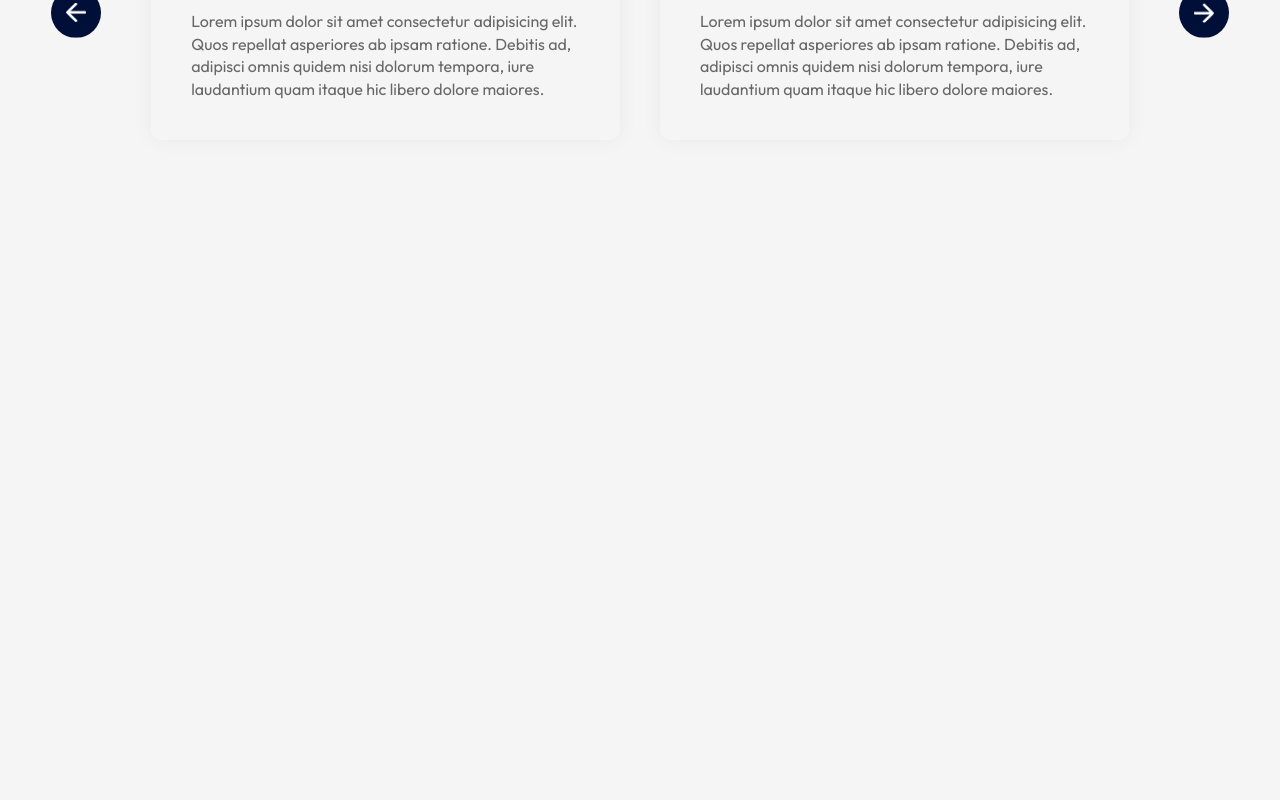
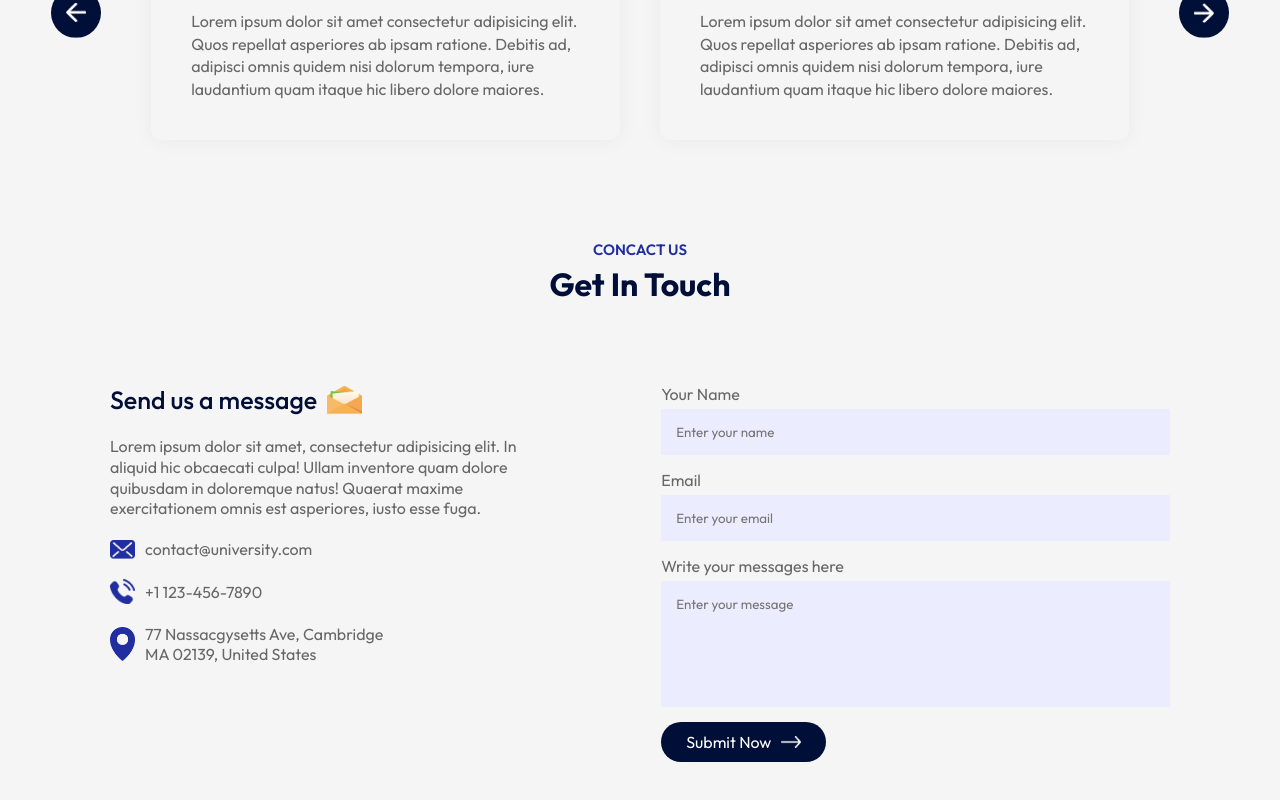
Before and after one commit to PhoebeHuHu/Landing-Page-University, a React (Vite) app in the folder unipage/: page / in a window 1280 px wide. Shown: the part 2801-3601 px from the top of the page. Before the commit the page ends 3049 px from the top, so only its background shows below. Built offline with nearby package versions, Linux system fonts and the light colour scheme.

Commit message:
new component: contact form(web3forms)

```diff
--- a/unipage/src/App.jsx
+++ b/unipage/src/App.jsx
@@ -6,6 +6,7 @@ import Title from './components/common/title/Title'
 import About from './components/about/About'
 import Campus from './components/campus/Campus'
 import Testimonials from './components/testimonials/Testimonials'
+import Contact from './components/contact/Contact'
 
 const App = () => {
   return (
@@ -20,6 +21,8 @@ const App = () => {
         <Campus />
         <Title subTitle='testimonials' title='what student says' />
         <Testimonials />
+        <Title subTitle='concact us' title='get in touch' />
+        <Contact />
       </div>
 
     </>
--- /dev/null
+++ b/unipage/src/components/contact/Contact.jsx
@@ -0,0 +1,63 @@
+import React from 'react'
+import './contact.css'
+
+import msg_icon from '../../assets/msg-icon.png'
+import mail_icon from '../../assets/mail-icon.png'
+import phone_icon from '../../assets/phone-icon.png'
+import location_icon from '../../assets/location-icon.png'
+import white_arrow from '../../assets/white-arrow.png'
+
+const Contact = () => {
+    const [result, setResult] = React.useState("");
+
+    const onSubmit = async (event) => {
+        event.preventDefault();
+        setResult("Sending....");
+        const formData = new FormData(event.target);
+
+        formData.append("access_key", "c6025c74-4d80-44c9-bdc9-b24ca18a259b");
+
+        const response = await fetch("https://api.web3forms.com/submit", {
+            method: "POST",
+            body: formData
+        });
+
+        const data = await response.json();
+
+        if (data.success) {
+            setResult("Form Submitted Successfully");
+            event.target.reset();
+        } else {
+            console.log("Error", data);
+            setResult(data.message);
+        }
+    };
+
+    return (
+        <div className='contact'>
+            <div className="contact-col">
+                <h3>Send us a message <img src={msg_icon} alt="" /></h3>
+                <p>Lorem ipsum dolor sit amet, consectetur adipisicing elit. In aliquid hic obcaecati culpa! Ullam inventore quam dolore quibusdam in doloremque natus! Quaerat maxime exercitationem omnis est asperiores, iusto esse fuga.</p>
+                <ul>
+                    <li><img src={mail_icon} alt="" />contact@university.com</li>
+                    <li><img src={phone_icon} alt="" />+1 123-456-7890</li>
+                    <li><img src={location_icon} alt="" />77 Nassacgysetts Ave, Cambridge<br />MA 02139, United States</li>
+                </ul>
+            </div>
+            <div className="contact-col">
+                <form onSubmit={onSubmit}>
+                    <label htmlFor="name">Your Name</label>
+                    <input type="text" name='name' id='name' placeholder='Enter your name' required />
+                    <label htmlFor="email">Email</label>
+                    <input type="email" name='email' id='email' placeholder='Enter your email' required />
+                    <label htmlFor="message">Write your messages here</label>
+                    <textarea name="message" rows='6' id='message' placeholder='Enter your message' required></textarea>
+                    <button type='submit' className='btn dark-btn'>Submit Now <img src={white_arrow} alt="" /></button>
+                </form>
+                <span>{result}</span>
+            </div>
+        </div>
+    )
+}
+
+export default Contact
--- /dev/null
+++ b/unipage/src/components/contact/contact.css
@@ -0,0 +1,60 @@
+.contact {
+    margin: 80px auto;
+    max-width: 90%;
+    display: flex;
+    align-content: center;
+    justify-content: space-between;
+}
+
+.contact-col {
+    flex-basis: 48%;
+    color: #676767;
+}
+
+.contact-col h3 {
+    color: #000f38;
+    font-weight: 500;
+    font-size: 25px;
+    display: flex;
+    align-items: center;
+    margin-bottom: 20px;
+}
+
+.contact-col h3 img {
+    width: 35px;
+    margin-left: 10px;
+}
+
+.contact-col p {
+    max-width: 450px;
+    line-height: 1.3;
+}
+
+.contact-col ul li {
+    display: flex;
+    align-items: center;
+    margin: 20px 0;
+}
+
+.contact-col ul li img {
+    width: 25px;
+    margin-right: 10px;
+}
+
+.contact form input,
+.contact form textarea {
+    display: block;
+    width: 100%;
+    background-color: #EBECFE;
+    padding: 15px;
+    border: 0;
+    outline: 0;
+    margin-top: 5px;
+    margin-bottom: 15px;
+    resize: none;
+}
+
+.contact-col span {
+    display: block;
+    margin: 20px 0;
+}
```
